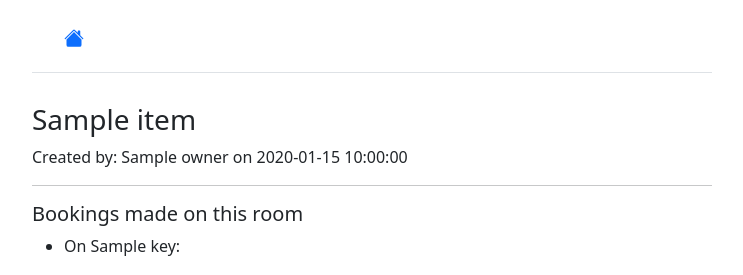
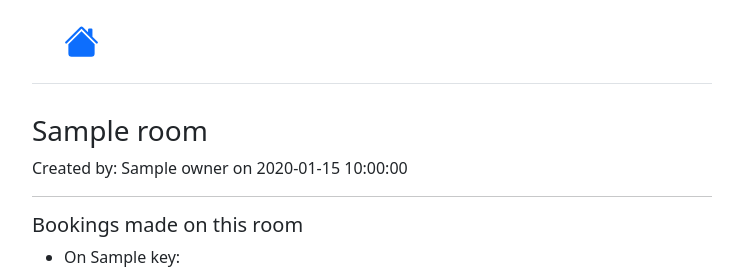
Before and after one commit to cmmasaba/booking, a FastAPI app: template templates/view-room.html in a window 1280 px wide. Shown: the top 275 px of the page, without its empty margins (268-1011 px from the left). Run offline with FastAPI, Linux system fonts and the light colour scheme; the template is opened without the code that fills it: most values are stand-ins (such as "Sample title", 1, 10 or a date in 2020).

Commit message:
Improved the  user experience

```diff
--- a/templates/view-room.html
+++ b/templates/view-room.html
@@ -12,7 +12,7 @@
             <header class="p-3 mb-3 border-bottom" id="header">
                 <div class="d-flex flex-wrap align-items-center justify-content-center justify-content-lg-start">
                     <a class="nav-link" href="/">
-                        <svg xmlns="http://www.w3.org/2000/svg" width="20" height="20" fill="currentColor" class="bi bi-house-fill" viewBox="0 0 16 16">
+                        <svg xmlns="http://www.w3.org/2000/svg" width="35" height="35" fill="currentColor" class="bi bi-house-fill" viewBox="0 0 16 16">
                             <path d="M8.707 1.5a1 1 0 0 0-1.414 0L.646 8.146a.5.5 0 0 0 .708.708L8 2.207l6.646 6.647a.5.5 0 0 0 .708-.708L13 5.793V2.5a.5.5 0 0 0-.5-.5h-1a.5.5 0 0 0-.5.5v1.293z"/>
                             <path d="m8 3.293 6 6V13.5a1.5 1.5 0 0 1-1.5 1.5h-9A1.5 1.5 0 0 1 2 13.5V9.293z"/>
                         </svg>
@@ -20,10 +20,8 @@
                 </div>
             </header>
             <section id="rooms-details" style="margin-top: 30px;">
-                {% for item in room %}
-                    <h3>{{ item.get("name") }}</h3>
-                    <p>Created by: {{ item.get("owner") }} on {{ item.get("date_created") }}</p>
-                {% endfor %}
+                <h3>{{ room.get("name") }}</h3>
+                <p>Created by: {{ room.get("owner") }} on {{ room.get("date_created") }}</p>
                 <hr>
                 {% if bookings %}
                 <h5>Bookings made on this room</h5>
@@ -44,7 +42,7 @@
                         {% endfor %}
                     {% endfor %}
                 {% else %}
-                <h5>No bookings have been made on this room yet.</h5>
+                <h5>No bookings have been made on this room yet. Be the first one! &#128512;</h5>
                 {% endif %}
             </section>
         </main>
```
